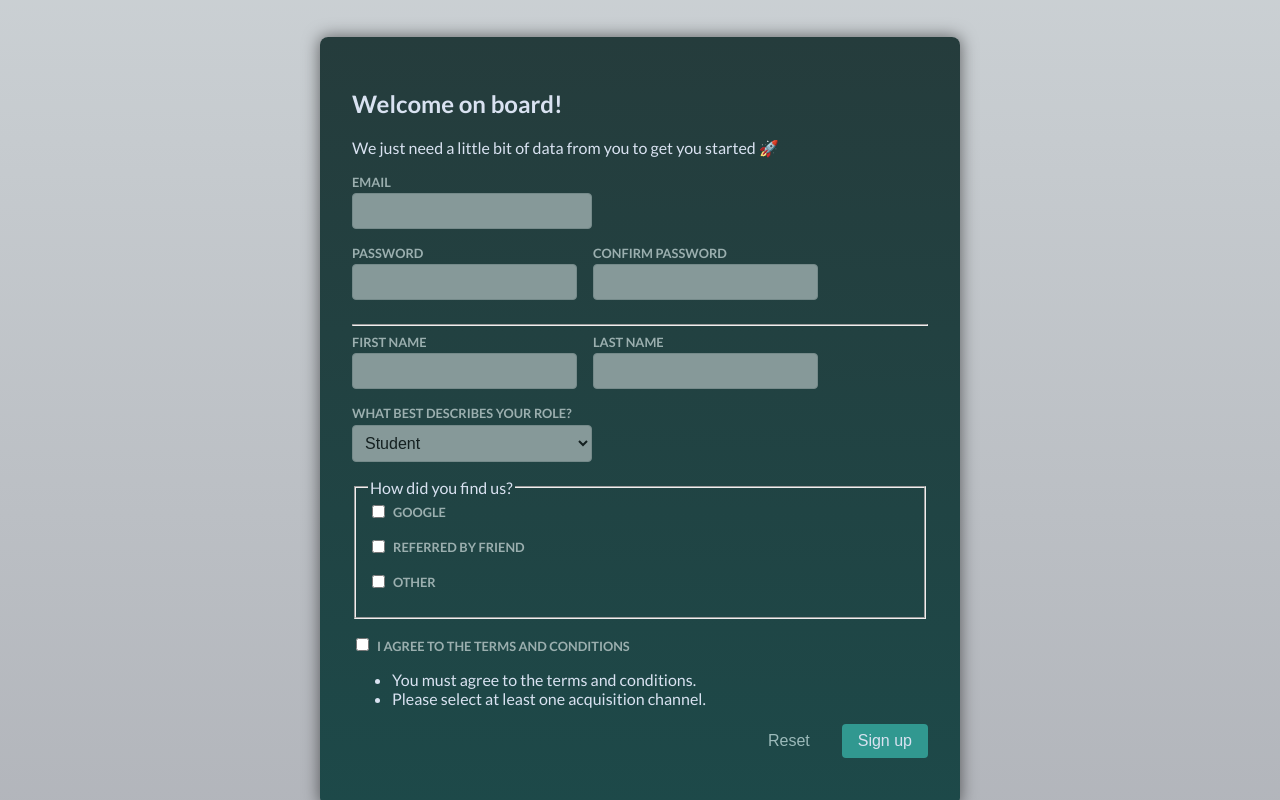
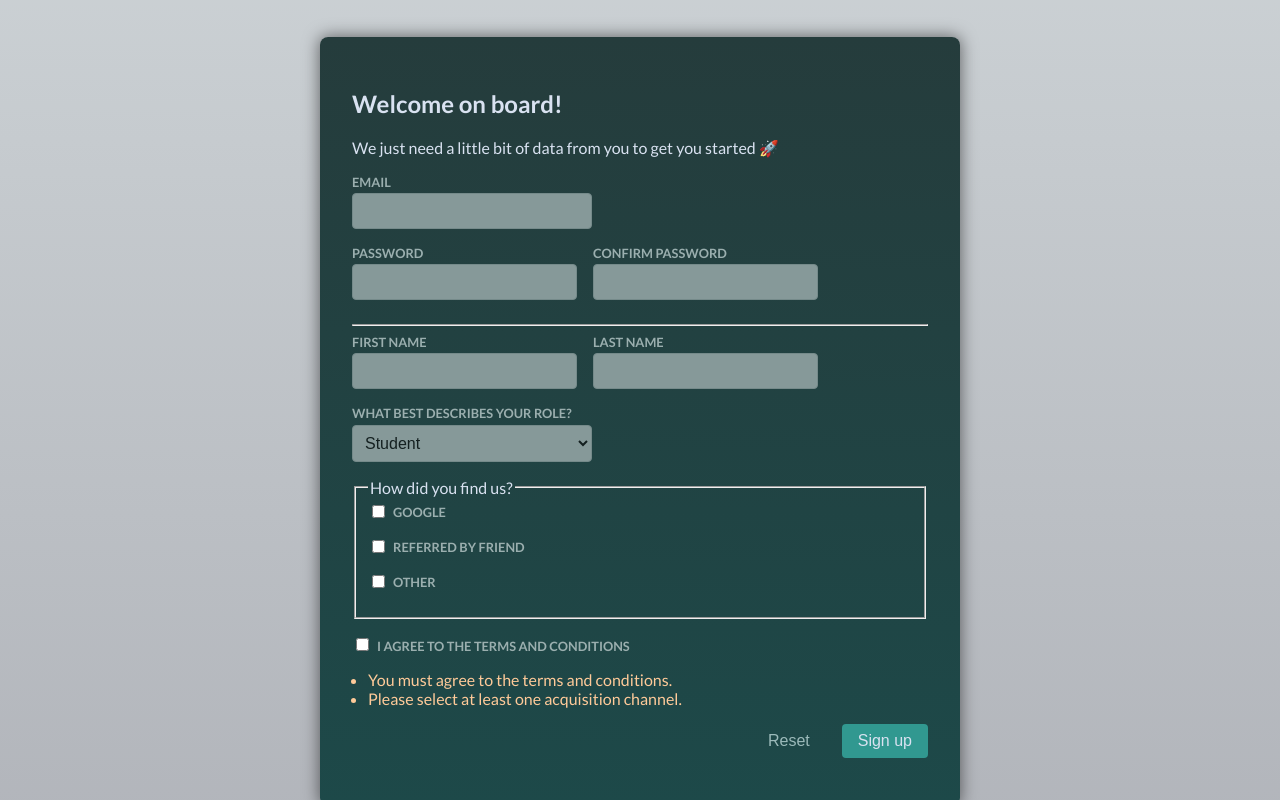
Before and after one commit to liocicolecchia/20-form-actions, a React (Vite) app: page / in a window 1280 px wide. Both pictures are taken after typing "name@example.com", "Sample123", "Sample123", "Sample", "Sample" into the empty fields and a click on the button "Sign up". Shown: the part 202-1002 px from the top of the page. Built offline with nearby package versions, Linux system fonts and the light colour scheme.

Commit message:
fixing class name of error messages

```diff
--- a/src/components/Signup.jsx
+++ b/src/components/Signup.jsx
@@ -130,7 +130,7 @@ export default function Signup() {
       </div>
 
       {formState.errors && (
-        <ul className="errors">
+        <ul className="error">
           {formState.errors.map((error) => (
             <li key={error}>{error}</li>
           ))}
```
